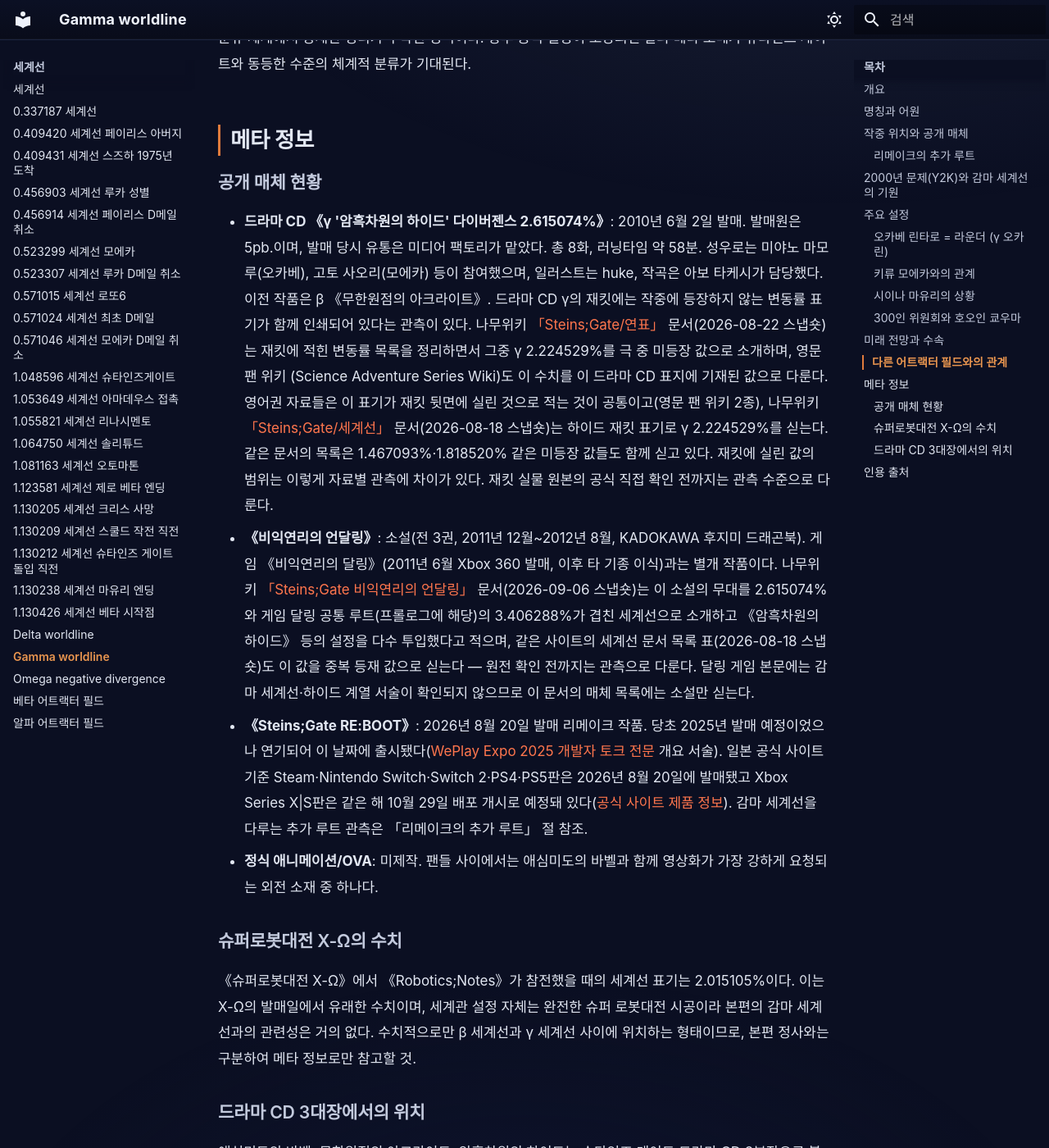
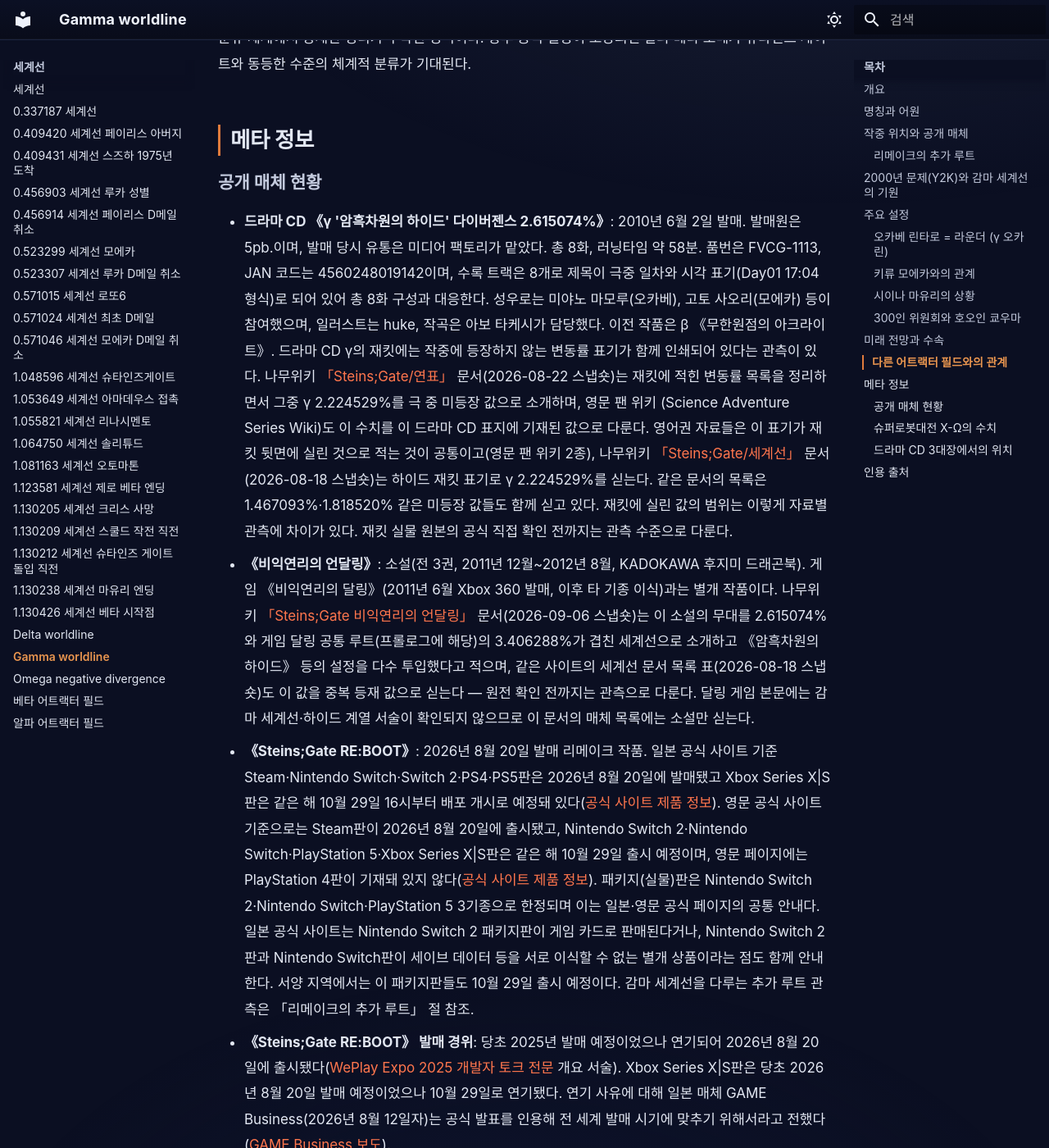
Before and after one commit to sgwiki/sgwiki.github.io, an MkDocs documentation site: the page built from wiki/세계선/gamma-worldline.md, in a window 1280 px wide and 1400 px high, scrolled down 9512 px. Shown: the whole window at 82% size. Built offline with MkDocs 1.6.1 and Material for MkDocs 9.7.7, drawn with Linux system fonts in a browser that asks for light colours; some web fonts are replaced.

Commit message:
wiki: 우선발행(사후검토) 2026-10-17 03:53 — 페이지 1건
정본: b01f94dc16d7fa4f540791ef4a1937db109706bb
검수: 사후검토 — 그림자 검수(01:00)와 P9 정정 대기열이 이어받는다

```diff
--- a/wiki/세계선/gamma-worldline.md
+++ b/wiki/세계선/gamma-worldline.md
@@ -301,7 +301,8 @@
 ### 공개 매체 현황
 
 - **드라마 CD 《γ '암흑차원의 하이드' 다이버젠스 2.615074%》**: 2010년 6월 2일 발매. 발매원은 5pb.이며, 발매 당시 유통은 미디어 팩토리가 맡았다.
-  총 8화, 러닝타임 약 58분. 성우로는 미야노 마모루(오카베), 고토 사오리(모에카) 등이 참여했으며,
+  총 8화, 러닝타임 약 58분. 품번은 FVCG-1113, JAN 코드는 4560248019142이며, 수록 트랙은 8개로 제목이 극중 일차와
+  시각 표기(Day01 17:04 형식)로 되어 있어 총 8화 구성과 대응한다. 성우로는 미야노 마모루(오카베), 고토 사오리(모에카) 등이 참여했으며,
   일러스트는 huke, 작곡은 아보 타케시가 담당했다. 이전 작품은 β 《무한원점의 아크라이트》.
   드라마 CD γ의 재킷에는 작중에 등장하지 않는 변동률 표기가 함께 인쇄되어 있다는 관측이 있다. 나무위키
   [「Steins;Gate/연표」](https://namu.wiki/w/Steins%3BGate/%EC%97%B0%ED%91%9C) 문서(2026-08-22 스냅숏)는
@@ -321,10 +322,22 @@
   투입했다고 적으며, 같은 사이트의 세계선 문서 목록 표(2026-08-18 스냅숏)도 이 값을 중복
   등재 값으로 싣는다 — 원전 확인 전까지는 관측으로 다룬다. 달링 게임 본문에는 감마
   세계선·하이드 계열 서술이 확인되지 않으므로 이 문서의 매체 목록에는 소설만 싣는다.
-- **《Steins;Gate RE:BOOT》**: 2026년 8월 20일 발매 리메이크 작품. 당초 2025년 발매 예정이었으나
-  연기되어 이 날짜에 출시됐다([WePlay Expo 2025 개발자 토크 전문](../근거자료/공식/weplay-expo-2025.md) 개요 서술).
-  일본 공식 사이트 기준 Steam·Nintendo Switch·Switch 2·PS4·PS5판은 2026년 8월 20일에 발매됐고 Xbox Series X|S판은 같은 해 10월 29일 배포 개시로 예정돼 있다([공식 사이트 제품 정보](https://steinsgate.jp/reboot/ja-jp/)).
+- **《Steins;Gate RE:BOOT》**: 2026년 8월 20일 발매 리메이크 작품. 일본 공식 사이트 기준
+  Steam·Nintendo Switch·Switch 2·PS4·PS5판은 2026년 8월 20일에 발매됐고 Xbox Series X|S판은
+  같은 해 10월 29일 16시부터 배포 개시로 예정돼 있다([공식 사이트 제품 정보](https://steinsgate.jp/reboot/ja-jp/)).
+  영문 공식 사이트 기준으로는 Steam판이 2026년 8월 20일에 출시됐고, Nintendo Switch 2·Nintendo
+  Switch·PlayStation 5·Xbox Series X|S판은 같은 해 10월 29일 출시 예정이며, 영문 페이지에는
+  PlayStation 4판이 기재돼 있지 않다([공식 사이트 제품 정보](https://steinsgate.jp/reboot/en-us/)).
+  패키지(실물)판은 Nintendo Switch 2·Nintendo Switch·PlayStation 5 3기종으로 한정되며 이는
+  일본·영문 공식 페이지의 공통 안내다. 일본 공식 사이트는 Nintendo Switch 2 패키지판이 게임 카드로
+  판매된다거나, Nintendo Switch 2판과 Nintendo Switch판이 세이브 데이터 등을 서로 이식할 수 없는
+  별개 상품이라는 점도 함께 안내한다. 서양 지역에서는 이 패키지판들도 10월 29일 출시 예정이다.
   감마 세계선을 다루는 추가 루트 관측은 「리메이크의 추가 루트」 절 참조.
+- **《Steins;Gate RE:BOOT》 발매 경위**: 당초 2025년 발매 예정이었으나 연기되어 2026년 8월 20일에
+  출시됐다([WePlay Expo 2025 개발자 토크 전문](../근거자료/공식/weplay-expo-2025.md) 개요 서술).
+  Xbox Series X|S판은 당초 2026년 8월 20일 발매 예정이었으나 10월 29일로 연기됐다. 연기 사유에 대해
+  일본 매체 GAME Business(2026년 8월 12일자)는 공식 발표를 인용해 전 세계 발매 시기에 맞추기
+  위해서라고 전했다([GAME Business 보도](https://www.gamebusiness.jp/article/2026/08/12/27674.html)).
 - **정식 애니메이션/OVA**: 미제작. 팬들 사이에서는 애심미도의 바벨과 함께
   영상화가 가장 강하게 요청되는 외전 소재 중 하나다.
 
```
